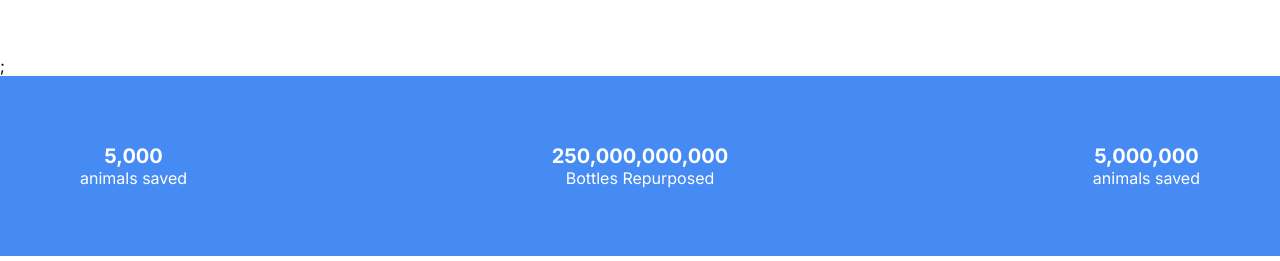
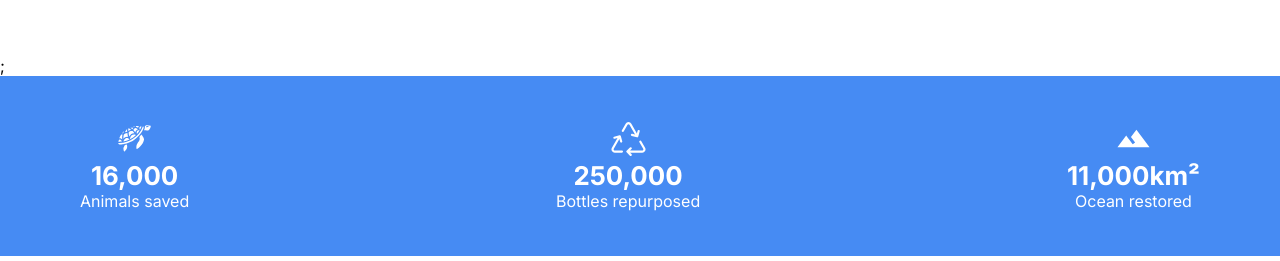
Before and after one commit to DenzelHooke/Plastico, a Next.js app: page / in a window 1280 px wide. Shown: the part 4600-4861 px from the top of the page. Built offline with nearby package versions, Linux system fonts and the light colour scheme.

Commit message:
Added icons to stat and updated features start

```diff
--- a/src/app/components/Features.js
+++ b/src/app/components/Features.js
@@ -8,18 +8,10 @@ import { ScrollTrigger } from 'gsap/dist/ScrollTrigger';
 import { useEffect } from 'react';
 
 const Features = () => {
-  //   const data = [
-  //     {
-  //       title: `HyperFlex Technology`,
-  //       sub: 'LIMITLESS',
-  //       body: `With our patented HyperFlex™ technology, we’ve compacted 1.6L in a 850ml size bottle.
-  //       This means you can carry more without worrying about taking up precious space.`,
-  //     },
-  //   ];
 
   useEffect(() => {
     const duration = 1;
-    const start = '25% center';
+    const start = 'top 50%';
     // const tl = gsap.timeline({
     //   scrollTrigger: {
     //     trigger: '.feature-item',
--- a/src/app/components/Stats.js
+++ b/src/app/components/Stats.js
@@ -1,18 +1,28 @@
 import styles from '../styles/stats.module.scss';
+import { GiSeaTurtle } from 'react-icons/gi';
+import { BsRecycle } from 'react-icons/bs';
+import { MdTerrain } from 'react-icons/md'
+import globals from '../global';
+
 
 const Statistics = () => {
+  const icon_size = 35
+
   const data = [
     {
-      text_1: '5,000',
-      text_2: 'animals saved',
+      text_1: '16,000',
+      text_2: 'Animals saved',
+      icon: <GiSeaTurtle size={icon_size}/>
     },
     {
-      text_1: '250,000,000,000',
-      text_2: 'Bottles Repurposed',
+      text_1: '250,000',
+      text_2: 'Bottles repurposed',
+      icon: <BsRecycle size={icon_size}/>
     },
     {
-      text_1: '5,000,000',
-      text_2: 'animals saved',
+      text_1: '11,000km²',
+      text_2: 'Ocean restored',
+      icon: <MdTerrain size={icon_size}/>
     },
   ];
 
@@ -22,8 +32,10 @@ const Statistics = () => {
         {data.map((item) => (
           <>
             <div className={styles.item}>
+              <div>{item.icon}</div>
+
               <span
-                className={`${styles.item__head} medium-sub-heading bold-text`}>{`${item.text_1}`}</span>
+                className={`${styles.item__head} medium-sub-heading-2 bold-text`}>{`${item.text_1}`}</span>
               <br />
               <span>{`${item.text_2}`}</span>
             </div>
```
